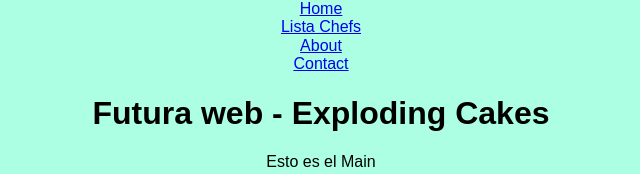
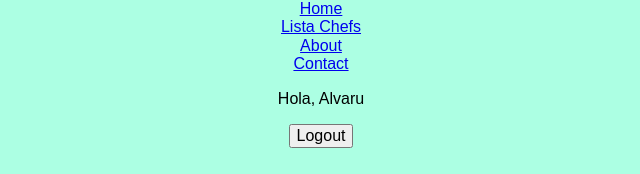
Before and after one commit to Alenriquez96/REDUX-REACT_Demo, a React (Create React App) app: page / in a window 1280 px wide. Shown: the top 174 px of the page, without its empty margins (319-959 px from the left). Built offline with nearby package versions, Linux system fonts and the light colour scheme.

Commit message:
add/context

```diff
--- a/src/App.js
+++ b/src/App.js
@@ -3,13 +3,36 @@ import Header from './components/Header';
 import Main from './components/Main';
 import Footer from './components/Footer';
 import { BrowserRouter } from 'react-router-dom';
+import { useState } from 'react';
+
+import {userContext} from './context/userContext';
 
 function App() {
+
+  const [user, setUser] = useState("Alvaru"); // hook useState
+
+  //login
+  const login = (name) => {
+    setUser(name);
+  }
+  //logout
+
+  const logout = () => {
+    setUser("");
+  }
+
+  const data = {
+    user,
+    login,
+    logout
+  }
   return (
     <div className="App">
       <BrowserRouter>
-      <Header/>
-      <Main/>
+        <userContext.Provider value={data}>
+          <Header/>
+          <Main/>
+        </userContext.Provider>
       </BrowserRouter>
       <Footer/>
     </div>
--- a/src/components/Header/Header.jsx
+++ b/src/components/Header/Header.jsx
@@ -1,10 +1,25 @@
 import React, { Component } from 'react'
 import Nav from './Nav'
+import {userContext} from '../../context/userContext';
 
 export class Header extends Component {
   render() {
     return (
-      <header><Nav/></header>
+      <header>
+        <Nav/>
+        <div>
+          <userContext.Consumer>
+          {({user,logout}) =>
+              user?
+                <>
+                  <p>Hola, {user}</p>
+                  <button onClick={logout}>Logout</button>
+                </>:""
+          }
+          </userContext.Consumer>
+
+        </div>
+        </header>
     )
   }
 }
--- /dev/null
+++ b/src/context/userContext.js
@@ -0,0 +1,5 @@
+import React from 'react';
+
+const userContext = React.createContext();
+
+export { userContext };
```
Also changed, not shown: src/components/Main/Contact/Contact.jsx (+32 -1 lines).
